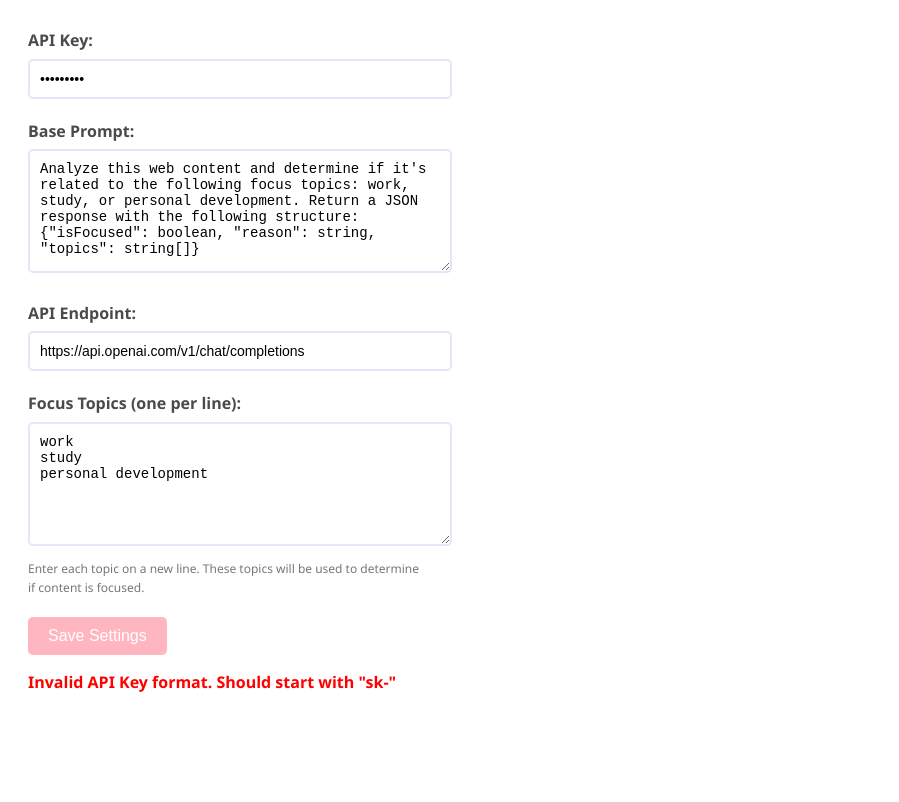
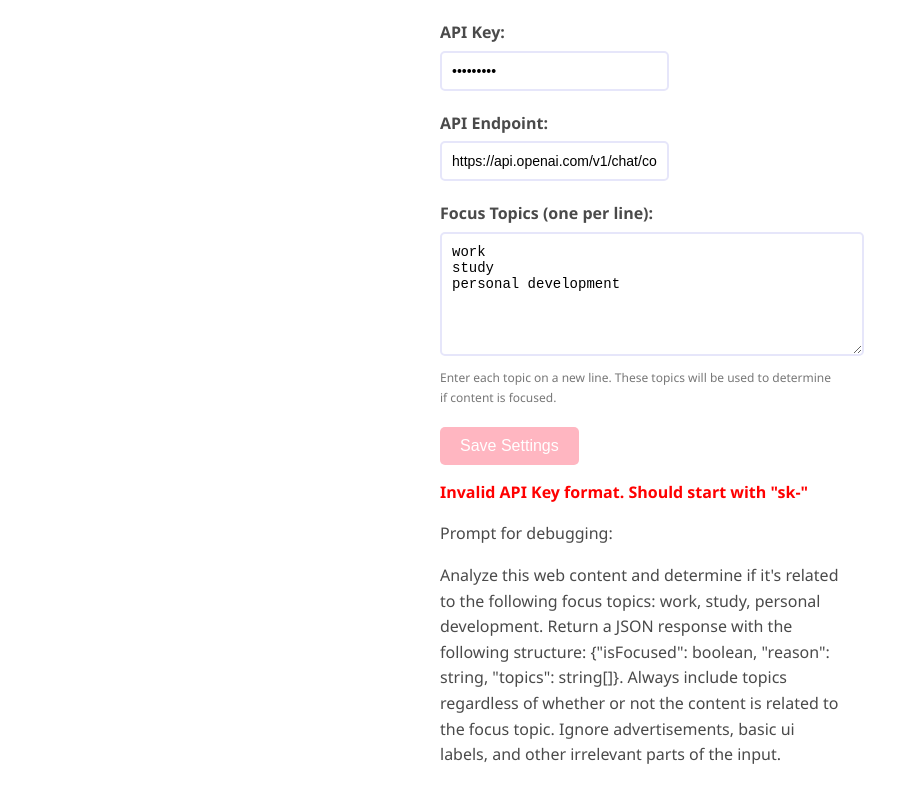
Before and after one commit to pearcebasmanm/ConUHacks-IX, a website built with webpack: page src/options.html in a window 1280 px wide. Both pictures are taken after typing "Sample123" into the empty fields and a click on the button "Save Settings". Shown: the whole page, without its empty margins (0-899 px from the left). Built offline with nearby package versions, Linux system fonts and the light colour scheme; some packages are replaced by stand-ins of ours.

Commit message:
refine options page

```diff
--- /dev/null
+++ b/src/options.css
@@ -0,0 +1,88 @@
+:root {
+    --primary-color: #ffb6c1; /* Light Pink */
+    --secondary-color: #e6e6fa; /* Lavender */
+    --text-color: #4a4a4a;
+    --background-color: #ffffff;
+}
+
+body {
+    margin: auto;
+    width: 400px;
+    padding: 20px;
+    font-family: "Segoe UI", Tahoma, Geneva, Verdana, sans-serif;
+    background-color: var(--background-color);
+    color: var(--text-color);
+    line-height: 1.6;
+}
+
+.form-group {
+    max-width: fit-content;
+    margin-bottom: 20px;
+}
+
+/* #settings {
+    margin: auto;
+} */
+
+label {
+    display: block;
+    margin-bottom: 5px;
+    font-weight: 600;
+}
+
+input[type="text"],
+input[type="password"],
+textarea {
+    width: 100%;
+    padding: 10px;
+    border: 2px solid var(--secondary-color);
+    border-radius: 5px;
+    font-size: 14px;
+    transition: border-color 0.3s ease;
+}
+
+input[type="text"]:focus,
+input[type="password"]:focus,
+textarea:focus {
+    outline: none;
+    border-color: var(--primary-color);
+}
+
+textarea {
+    height: 100px;
+    resize: vertical;
+}
+
+.error {
+    color: #ff6b6b;
+    margin-top: 5px;
+    font-size: 14px;
+}
+
+button {
+    background-color: var(--primary-color);
+    color: white;
+    border: none;
+    padding: 10px 20px;
+    border-radius: 5px;
+    cursor: pointer;
+    font-size: 16px;
+    transition: background-color 0.3s ease;
+}
+
+button:hover {
+    background-color: #ff69b4;
+}
+
+small {
+    display: block;
+    margin-top: 5px;
+    color: #777;
+    font-size: 12px;
+}
+
+#status {
+    margin-top: 15px;
+    font-weight: 600;
+    color: #4caf50;
+}
--- a/src/options.html
+++ b/src/options.html
@@ -1,105 +1,25 @@
-<!DOCTYPE html>
+<!doctype html>
 <html lang="en">
     <head>
         <meta charset="UTF-8" />
         <meta name="viewport" content="width=device-width, initial-scale=1.0" />
         <title>Extension Settings</title>
-    <style>
-      :root {
-        --primary-color: #ffb6c1; /* Light Pink */
-        --secondary-color: #e6e6fa; /* Lavender */
-        --text-color: #4a4a4a;
-        --background-color: #ffffff;
-      }
-
-      body {
-        width: 400px;
-        padding: 20px;
-        font-family: "Segoe UI", Tahoma, Geneva, Verdana, sans-serif;
-        background-color: var(--background-color);
-        color: var(--text-color);
-        line-height: 1.6;
-      }
-
-      .form-group {
-        margin-bottom: 20px;
-      }
-
-      label {
-        display: block;
-        margin-bottom: 5px;
-        font-weight: 600;
-      }
-
-      input[type="text"],
-      input[type="password"],
-      textarea {
-        width: 100%;
-        padding: 10px;
-        border: 2px solid var(--secondary-color);
-        border-radius: 5px;
-        font-size: 14px;
-        transition: border-color 0.3s ease;
-      }
-
-      input[type="text"]:focus,
-      input[type="password"]:focus,
-      textarea:focus {
-        outline: none;
-        border-color: var(--primary-color);
-      }
-
-      textarea {
-        height: 100px;
-        resize: vertical;
-      }
-
-      .error {
-        color: #ff6b6b;
-        margin-top: 5px;
-        font-size: 14px;
-      }
-
-      button {
-        background-color: var(--primary-color);
-        color: white;
-        border: none;
-        padding: 10px 20px;
-        border-radius: 5px;
-        cursor: pointer;
-        font-size: 16px;
-        transition: background-color 0.3s ease;
-      }
-
-      button:hover {
-        background-color: #ff69b4;
-      }
-
-      small {
-        display: block;
-        margin-top: 5px;
-        color: #777;
-        font-size: 12px;
-      }
-
-      #status {
-        margin-top: 15px;
-        font-weight: 600;
-        color: #4caf50;
-      }
-    </style>
+        <link rel="stylesheet" href="./options.css" />
     </head>
     <body>
+        <div id="settings">
             <div class="form-group">
                 <label for="apiKey">API Key:</label>
-      <input type="password" id="apiKey" placeholder="Enter your API key" />
+                <input
+                    type="password"
+                    id="apiKey"
+                    placeholder="Enter your API key"
+                />
             </div>
-    <div class="form-group">
+            <!-- <div class="form-group">
                 <label for="basePrompt">Base Prompt:</label>
-      <textarea id="basePrompt">
-Analyze this web content and determine if it's related to the following focus topics: work, study, or personal development. Return a JSON response with the following structure: {"isFocused": boolean, "reason": string, "topics": string[]}</textarea
-      >
-    </div>
+                <textarea id="basePrompt"></textarea>
+            </div> -->
             <div class="form-group">
                 <label for="apiEndpoint">API Endpoint:</label>
                 <input
@@ -115,12 +35,15 @@ Analyze this web content and determine if it's related to the following focus to
                     placeholder="work&#10;study&#10;personal development"
                 ></textarea>
                 <small
-        >Enter each topic on a new line. These topics will be used to determine
-        if content is focused.</small
+                    >Enter each topic on a new line. These topics will be used
+                    to determine if content is focused.</small
                 >
             </div>
             <button id="save">Save Settings</button>
             <div id="status"></div>
+            <p>Prompt for debugging:</p>
+            <p id="basePrompt"></p>
+        </div>
         <script src="options.js"></script>
     </body>
 </html>
--- a/src/options.js
+++ b/src/options.js
@@ -1,38 +1,57 @@
-document.addEventListener("DOMContentLoaded", () => {
+const defaultTopics = ["work", "study", "personal development"];
+
+function getFocusTopics() {
+  return document
+    .getElementById("focusTopics")
+    .value.split("\n")
+    .map((topic) => topic.trim())
+    .filter((topic) => topic.length > 0);
+}
+
+function generatePrompt() {
+  return `Analyze this web content and determine if it's related to the following focus topics: ${getFocusTopics().join(
+    ", ",
+  )}. Return a JSON response with the following structure: {"isFocused": boolean, "reason": string, "topics": string[]}. Always include topics regardless of whether or not the content is related to the focus topic. Ignore advertisements, basic ui labels, and other irrelevant parts of the input.`;
+}
+
+function updatePrompt() {
+  document.getElementById("basePrompt").innerHTML = generatePrompt();
+}
+
+const basePrompt = document.addEventListener("DOMContentLoaded", () => {
   // Load saved settings
-  chrome.storage.sync.get(
-    ["apiKey", "basePrompt", "apiEndpoint", "focusTopics"],
-    (data) => {
-      if (data.apiKey) document.getElementById("apiKey").value = data.apiKey;
-      if (data.basePrompt)
-        document.getElementById("basePrompt").value = data.basePrompt;
-      if (data.apiEndpoint)
-        document.getElementById("apiEndpoint").value = data.apiEndpoint;
-      if (data.focusTopics)
-        document.getElementById("focusTopics").value =
-          data.focusTopics.join("\n");
-      else
-        document.getElementById("focusTopics").value =
-          "work\nstudy\npersonal development";
-    },
-  );
+  chrome.storage.sync.get(["apiKey", "apiEndpoint", "focusTopics"], (data) => {
+    if (data.apiKey) document.getElementById("apiKey").value = data.apiKey;
+    if (data.apiEndpoint) {
+      document.getElementById("apiEndpoint").value = data.apiEndpoint;
+    }
+    document.getElementById("focusTopics").value = (
+      data.focusTopics ?? defaultTopics
+    ).join("\n");
+
+    // for debugging purposes
+    updatePrompt();
+  });
+
+  // for debugging purposes
+  document
+    .getElementById("focusTopics")
+    .addEventListener("input", updatePrompt);
 
   // Save settings
   document.getElementById("save").addEventListener("click", () => {
     const apiKey = document.getElementById("apiKey").value.trim();
-    const basePrompt = document.getElementById("basePrompt").value.trim();
     const apiEndpoint = document.getElementById("apiEndpoint").value.trim();
-    const focusTopics = document
-      .getElementById("focusTopics")
-      .value.split("\n")
-      .map((topic) => topic.trim())
-      .filter((topic) => topic.length > 0);
+    const focusTopics = getFocusTopics();
+    const basePrompt = generatePrompt();
 
-    // Validate inputs
-    if (!apiKey) {
-      showStatus("API Key is required!", true);
-      return;
-    }
+    /* Validate inputs */
+
+    // // You shouldn't need a key to save preferences
+    // if (!apiKey) {
+    //   showStatus("API Key is required!", true);
+    //   return;
+    // }
 
     if (!apiKey.startsWith("sk-")) {
       showStatus('Invalid API Key format. Should start with "sk-"', true);
@@ -54,15 +73,10 @@ document.addEventListener("DOMContentLoaded", () => {
       return;
     }
 
-    // Create dynamic base prompt
-    const dynamicPrompt = `Analyze this web content and determine if it's related to the following focus topics: ${focusTopics.join(
-      ", ",
-    )}. Return a JSON response with the following structure: {"isFocused": boolean, "reason": string, "topics": string[]}. Always include topics regardless of whether or not the content is related to the focus topic. Ignore advertisements, basic ui labels, and other irrelevant parts of the input.`;
-
     chrome.storage.sync.set(
       {
         apiKey,
-        basePrompt: dynamicPrompt,
+        basePrompt,
         apiEndpoint,
         focusTopics,
       },
--- a/webpack.config.js
+++ b/webpack.config.js
@@ -7,22 +7,23 @@ module.exports = {
     config: "./src/config.js",
     content: "./src/content.js",
     options: "./src/options.js",
-    popup: "./src/popup.js"
+    popup: "./src/popup.js",
   },
   output: {
     filename: "[name].js", // Produces dist/background.js, dist/content.js, etc.
-    path: path.resolve(__dirname, "dist")
+    path: path.resolve(__dirname, "dist"),
   },
   resolve: {
-    extensions: [".js"]
+    extensions: [".js"],
   },
   plugins: [
     new CopyPlugin({
       patterns: [
         { from: "manifest.json", to: "manifest.json" },
         { from: "src/popup.html", to: "popup.html" },
-        { from: "src/options.html", to: "options.html" }
-      ]
-    })
-  ]
+        { from: "src/options.html", to: "options.html" },
+        { from: "src/options.css", to: "options.css" },
+      ],
+    }),
+  ],
 };
```
Lines whose indentation alone changed are shown as unchanged.
